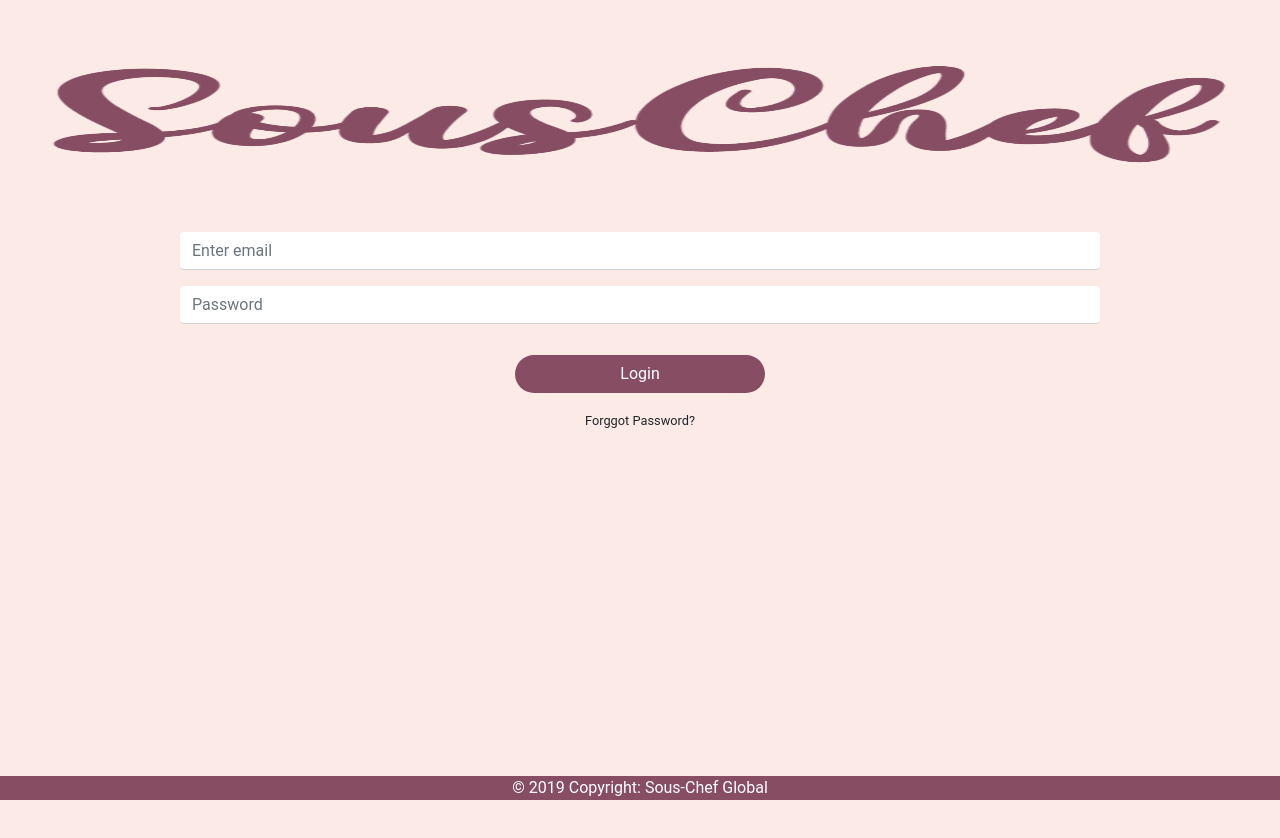
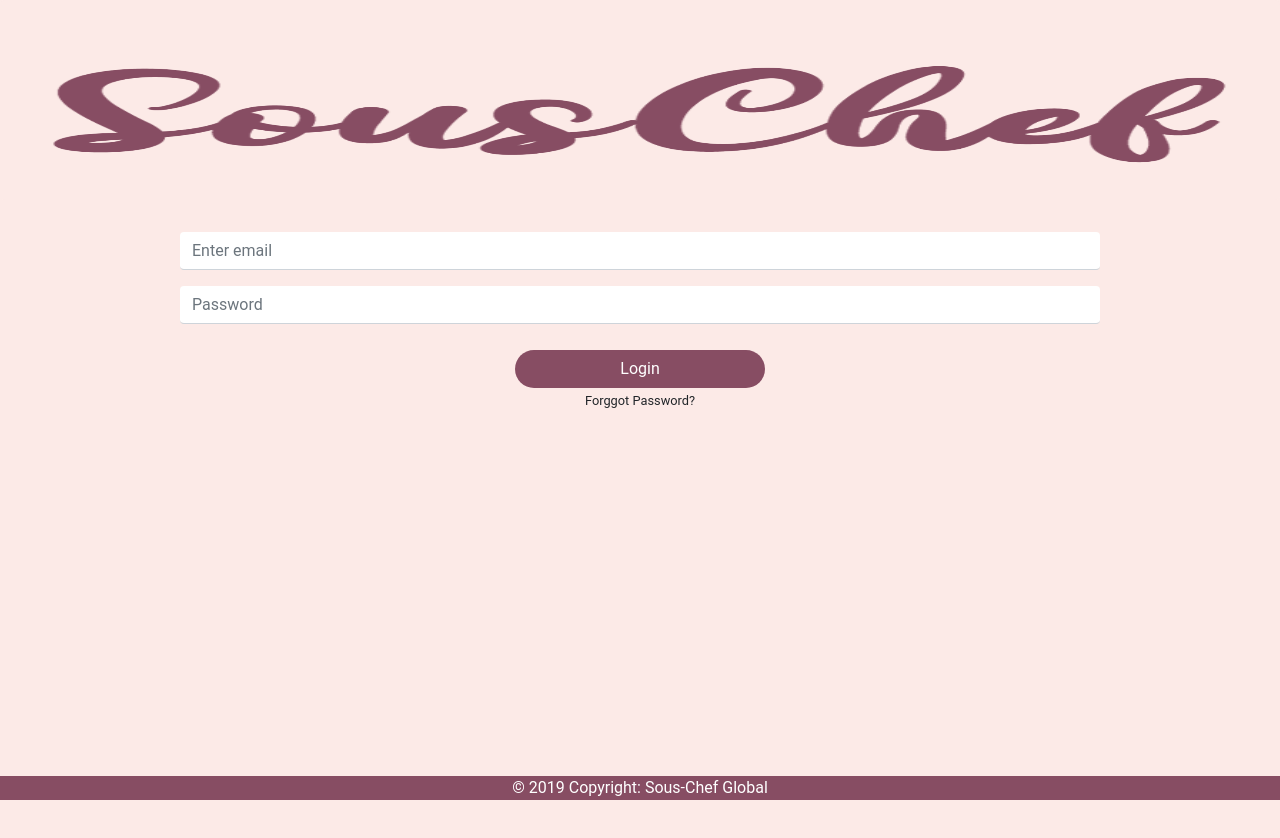
Before and after one commit to paycheck97/PWA-dev, a React (Create React App) app in the folder client/: page / in a window 1280 px wide. Shown: the top 838 px of the page. Built offline with nearby package versions, Linux system fonts and the light colour scheme.

Commit message:
fiked buttons

```diff
--- a/client/src/components/loginForm.css
+++ b/client/src/components/loginForm.css
@@ -3,7 +3,7 @@
   min-width: 250px;
 }
 
-.btn {
+#boton {
   background-color: #874d63;
   width: 250px;
   border-radius: 40px;
--- a/client/src/components/loginForm.jsx
+++ b/client/src/components/loginForm.jsx
@@ -29,7 +29,7 @@ class LoginForm extends Component {
         </div>
         <div className="row">
           <div className="col text-center">
-            <NavLink to="/Dashboard"><button className="btn text-white">Login</button></NavLink>
+            <NavLink to="/Dashboard"><button className="btn text-white" id="boton">Login</button></NavLink>
           </div>
         </div>
         <div className="row">
--- a/client/src/components/recetasuser.js
+++ b/client/src/components/recetasuser.js
@@ -49,7 +49,7 @@ class prueba extends Component {
                       <Link to="/Info" className="btn btn-primary" onClick={this.getID({id})}>
                         Learn More
                       </Link>
-                      <Link className="btn btn-primary" onClick={this.getID({id})}>
+                      <Link className="btn btn-warning" onClick={this.getID({id})}>
                         Favorite
                       </Link>
                     </div>
```
